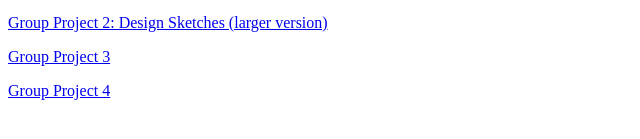
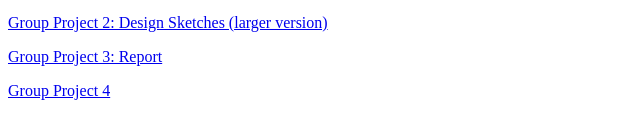
Before and after one commit to NiGereEpps/mercedeswn.github.io, a plain HTML site: page index.html in a window 1280 px wide. Shown: the part 439-578 px from the top of the page, 0-640 px from the left. Drawn offline with Linux system fonts and the light colour scheme.

Commit message:
added report 3 stuff

```diff
--- a/index.html
+++ b/index.html
@@ -23,7 +23,7 @@
 <p> <a href="report2.pdf"> Group Project 2: Report</a> </p>
 <p> <a href="poster.pdf"> Group Project 2: Poster </a> </p>
 <p> <a href="designs.pdf"> Group Project 2: Design Sketches (larger version) </a> </p>
-<p> <a href="index.html"> Group Project 3 </a> </p>
+<p> <a href="report3.pdf"> Group Project 3: Report </a> </p>
 <p> <a href="index.html"> Group Project 4 </a> </p>
 
 </body>
```
Also changed, not shown: 2 other files.
